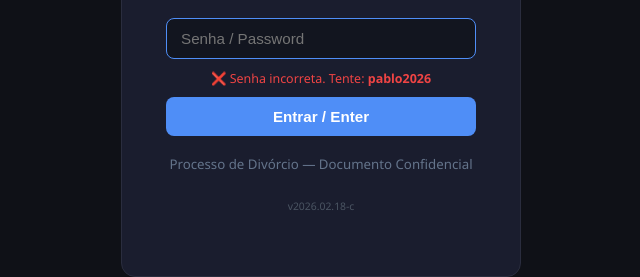
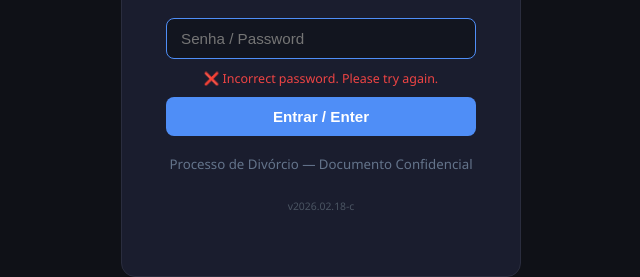
Before and after one commit to ByPabloRuanL/relatorio-pablo-luiza, a plain HTML site: page index.html in a window 1280 px wide. Both pictures are taken after a click on the button "Entrar / Enter". Shown: the part 362-639 px from the top of the page, 319-959 px from the left. Drawn offline with nearby package versions, Linux system fonts and the light colour scheme.

Commit message:
feat: add generic English password 'report2026' for lawyers

```diff
--- a/index.html
+++ b/index.html
@@ -724,11 +724,11 @@ function checkPw(){
   var raw = document.getElementById('pw-input').value;
   var pw = raw.trim().toLowerCase();
   var errEl = document.getElementById('pw-error');
-  if(pw === 'pablo2026' || pw === 'processo2026' || pw === 'pablo'){
+  if(pw === 'pablo2026' || pw === 'processo2026' || pw === 'pablo' || pw === 'report2026'){
     sessionStorage.setItem('fin_auth','ok');
     document.getElementById('pw-overlay').style.display='none';
   } else {
-    errEl.innerHTML = '&#10060; Senha incorreta. Tente: <b>pablo2026</b>';
+    errEl.innerHTML = '&#10060; Incorrect password. Please try again.';
     errEl.style.display='block';
     document.getElementById('pw-input').value='';
     document.getElementById('pw-input').focus();
```
